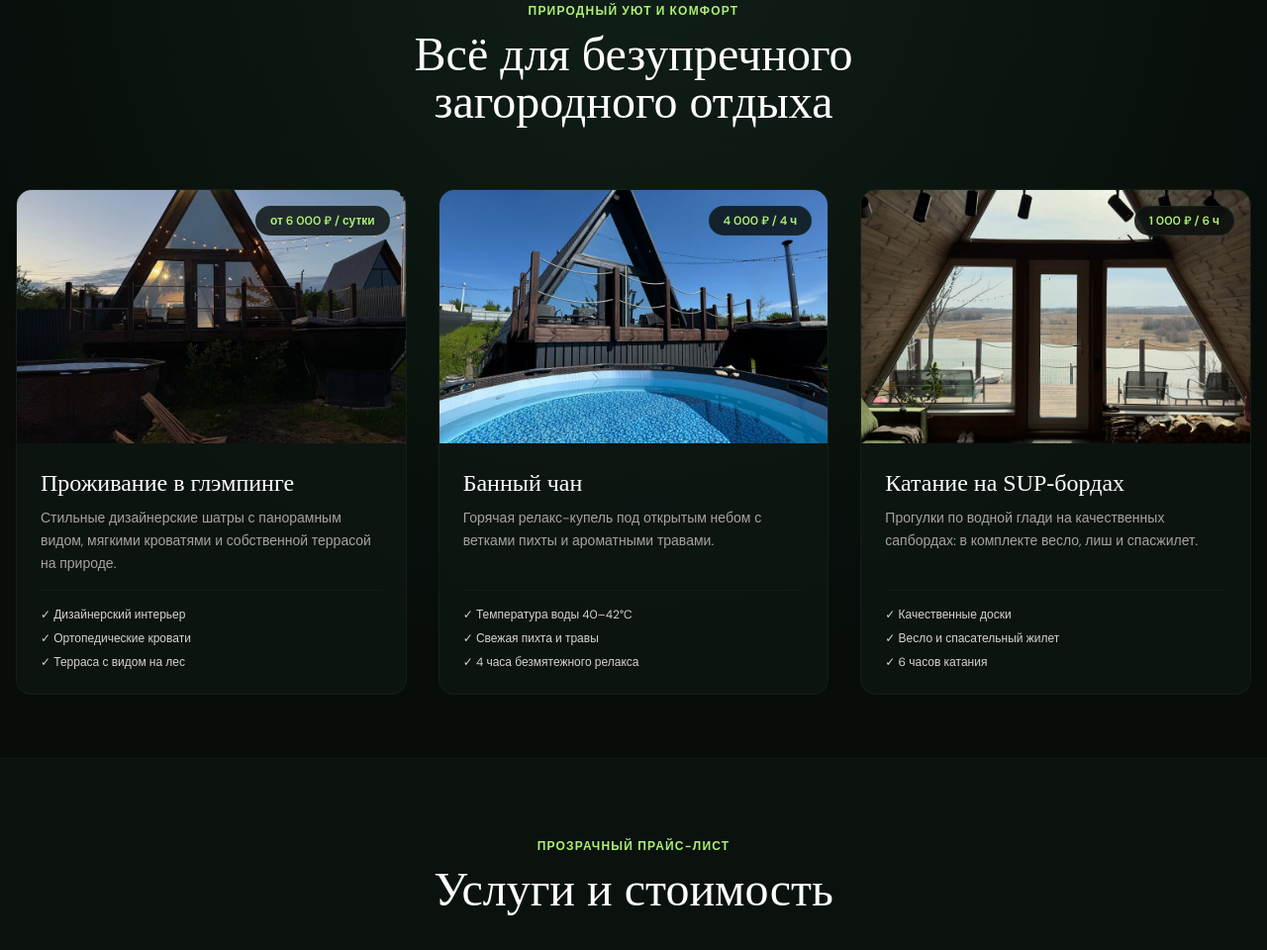
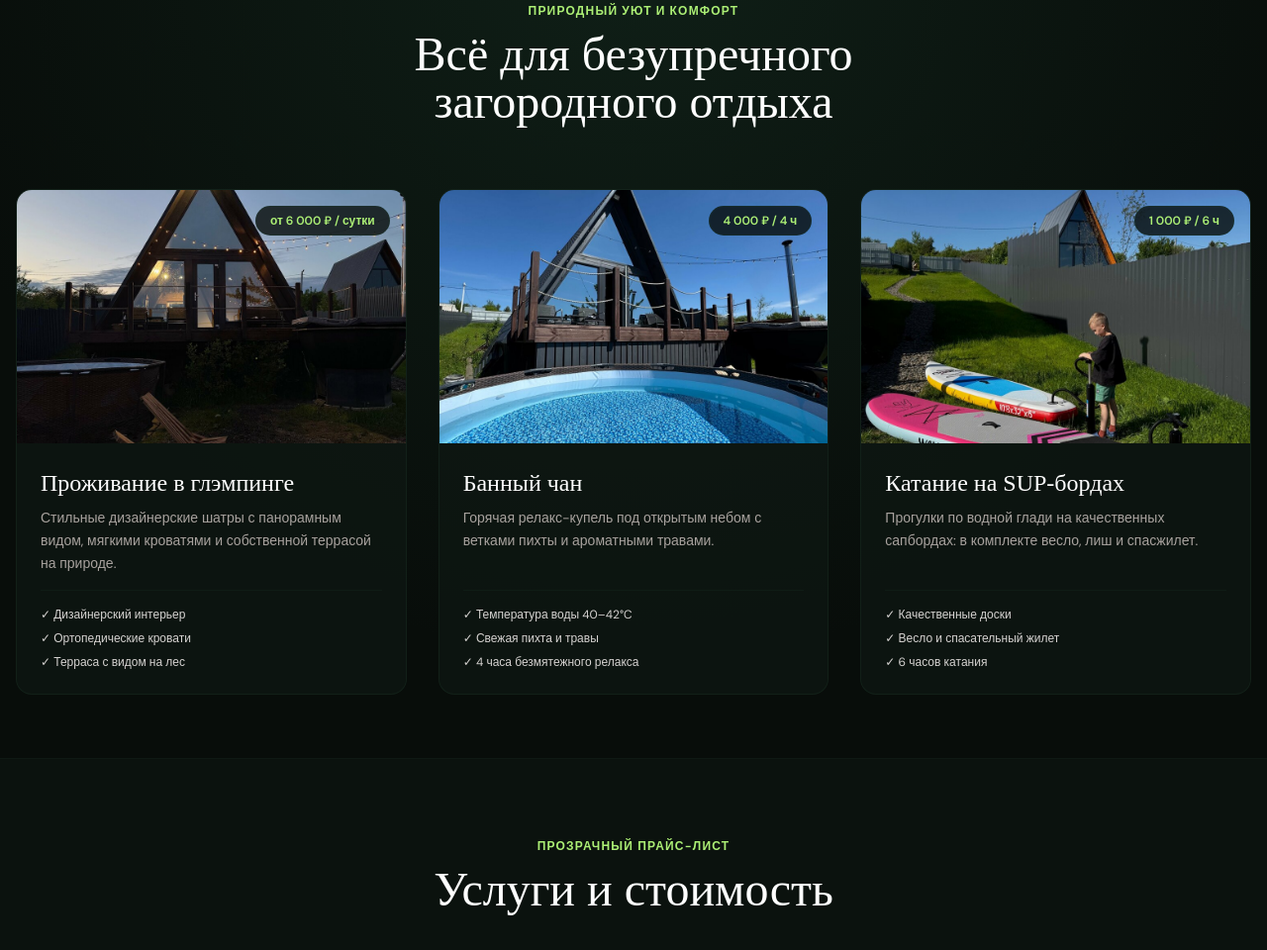
Before and after one commit to geosite-official/geosite-official.github.io, a plain HTML site: page malove-glamping/index.html in a window 1280 px wide. Shown: the part 864-1824 px from the top of the page at 99% size. Drawn offline with nearby package versions, Linux system fonts and the light colour scheme; a web font is replaced by a local one.

Commit message:
Upload malove-glamping/index.html

```diff
--- a/malove-glamping/index.html
+++ b/malove-glamping/index.html
@@ -214,8 +214,7 @@
           <div class="bg-verde-900/60 rounded-2xl overflow-hidden border border-verde-800/60 flex flex-col hover:border-verde-700 transition">
             <div class="relative h-64 overflow-hidden">
               <img
-                src="assets/images/photo_3.jpg"
-                alt="Катание на SUP-бордах"
+                src="assets/images/photo_7.jpg?v=20261120" alt="Катание на SUP-бордах"
                 class="size-full object-cover hover:scale-105 transition duration-500"
               />
 
```
